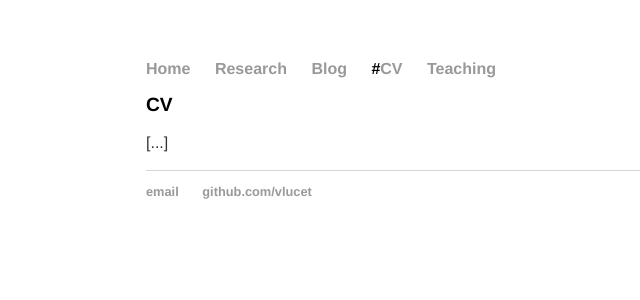
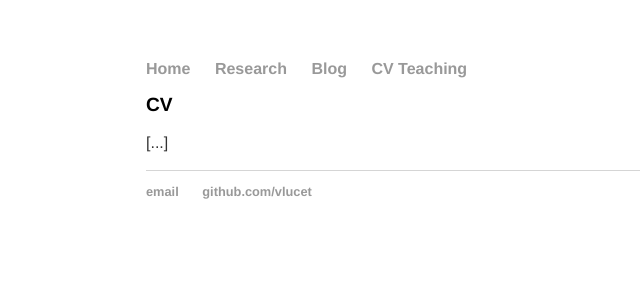
Before and after one commit to lpmi-13/vlucet.github.io, a Jekyll site: the page built from cv/index.html, in a window 1280 px wide. Shown: the top 300 px of the page, without its empty margins (46-686 px from the left). Built offline with Jekyll 4.4.1, drawn with Linux system fonts in a browser that asks for light colours.

```diff
--- a/_layouts/default.html
+++ b/_layouts/default.html
@@ -10,7 +10,7 @@
         		<li><a href="/">Home</a></li>
 	        	<li><a href="/research">Research</a></li>
 			<li><a href="/blog">Blog</a></li>
-        		#<li><a href="/cv">CV</a></li>
+        		<!li><a href="/cv">CV</a></li>
 			<li><a href="/teaching">Teaching</a></li>
     		</ul>
 		</nav>
```
